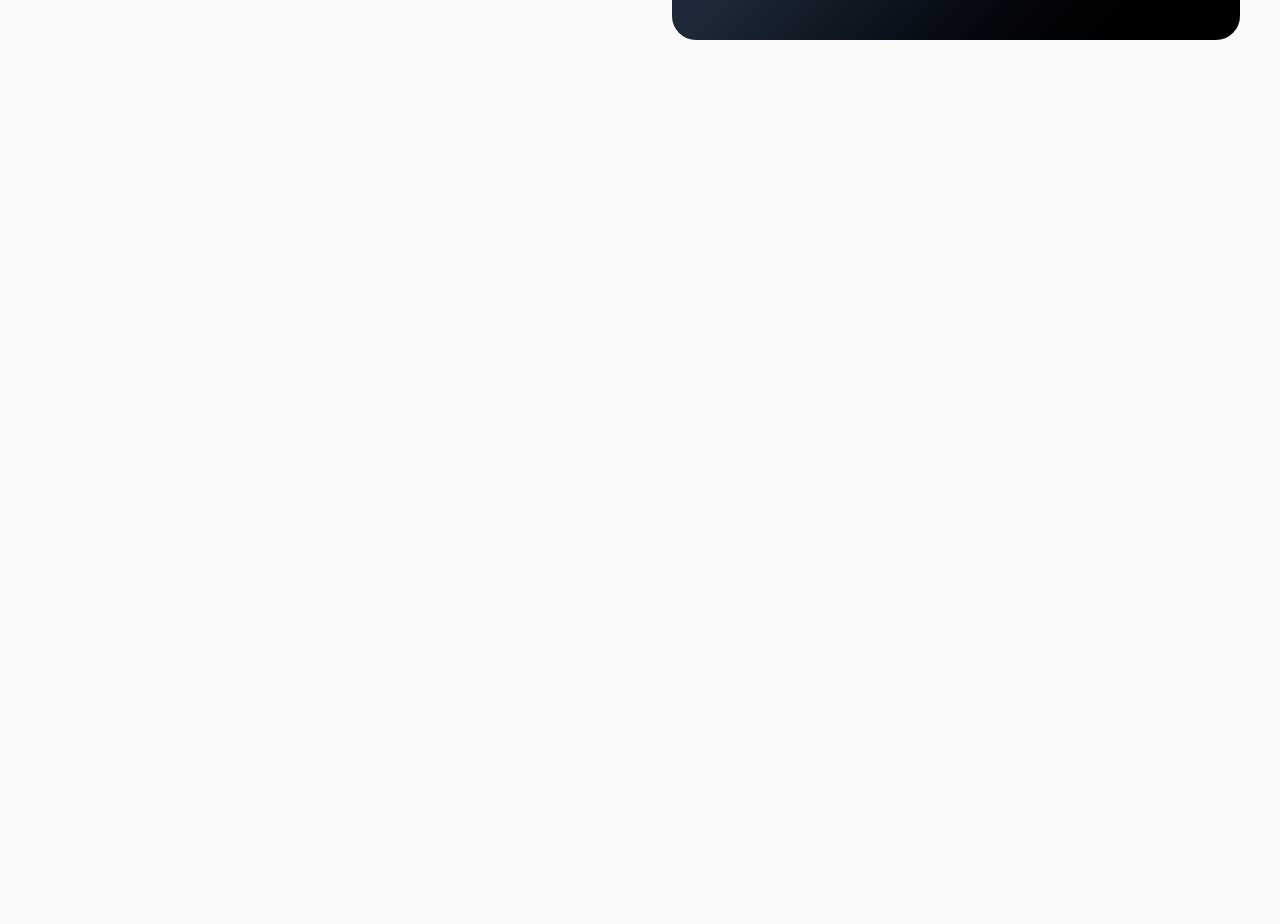
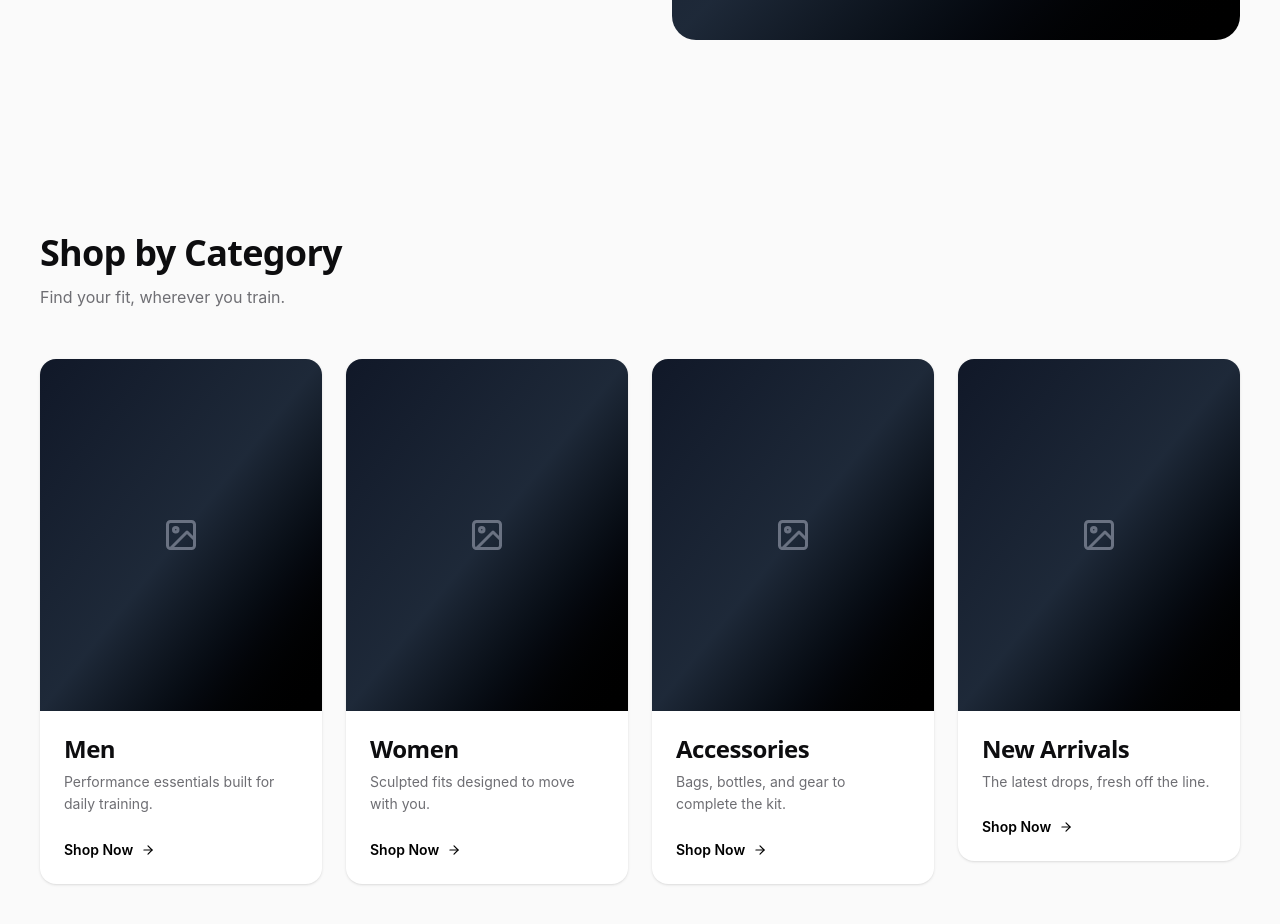
Before and after one commit to shaamilll/FitForge, a React (Vite) app: page / in a window 1280 px wide. Shown: the part 680-1604 px from the top of the page. Before the commit the page ends 816 px from the top, so only its background shows below. Built offline with nearby package versions, Linux system fonts and the light colour scheme.

Commit message:
feat: add featured categories

```diff
--- a/src/App.jsx
+++ b/src/App.jsx
@@ -1,5 +1,6 @@
 import Navbar from "./components/Navbar/Navbar";
 import Hero from "./components/Hero/Hero";
+import Categories from "./components/Categories/Categories";
 
 /**
  * App.jsx
@@ -17,7 +18,8 @@ function App() {
   return (
     <div className="min-h-screen bg-forge-white text-forge-black">
       <Navbar />
-      <Hero />
+<Hero />
+<Categories />
     </div>
   );
 }
--- /dev/null
+++ b/src/components/Categories/Categories.jsx
@@ -0,0 +1,79 @@
+import React from "react";
+import { motion } from "framer-motion";
+import CategoryCard from "./CategoryCard";
+import { CATEGORIES } from "../../constants/categories";
+
+// Same stagger pattern used in the Hero: the parent controls timing,
+// each child just declares its own hidden/visible state.
+const gridVariants = {
+  hidden: {},
+  visible: {
+    transition: { staggerChildren: 0.12 },
+  },
+};
+
+const cardVariants = {
+  hidden: { opacity: 0, y: 24 },
+  visible: {
+    opacity: 1,
+    y: 0,
+    transition: { duration: 0.5, ease: "easeOut" },
+  },
+};
+
+/**
+ * Categories
+ * "Featured Categories" section, placed directly below the Hero.
+ * Shows a heading, subtitle, and a responsive grid of CategoryCards.
+ *
+ * Why it exists:
+ * Per the Component Order, this is the next step after Hero — it
+ * gives visitors quick entry points into the catalog (Men, Women,
+ * Accessories, New Arrivals) before any real product data exists.
+ *
+ * Animation note:
+ * Unlike the Hero (which animates on page load), this section is
+ * further down the page, so it uses `whileInView` — the cards only
+ * animate in once the user scrolls to them, not immediately on load.
+ * `viewport={{ once: true }}` means the animation plays once and
+ * doesn't replay every time the user scrolls back up/down past it.
+ */
+const Categories = () => {
+  return (
+    <section
+      aria-labelledby="categories-heading"
+      className="mx-auto max-w-7xl px-6 py-16 lg:px-10 lg:py-24"
+    >
+      <div className="mb-12 flex flex-col items-start gap-3">
+        <h2
+          id="categories-heading"
+          className="text-3xl font-bold tracking-tight text-black sm:text-4xl"
+        >
+          Shop by Category
+        </h2>
+        <p className="max-w-md text-base text-gray-600">
+          Find your fit, wherever you train.
+        </p>
+      </div>
+
+      <motion.div
+        variants={gridVariants}
+        initial="hidden"
+        whileInView="visible"
+        viewport={{ once: true, amount: 0.2 }}
+        className="grid grid-cols-1 gap-6 sm:grid-cols-2 lg:grid-cols-4"
+      >
+        {CATEGORIES.map((category) => (
+          <motion.div key={category.id} variants={cardVariants}>
+            <CategoryCard
+              name={category.name}
+              description={category.description}
+            />
+          </motion.div>
+        ))}
+      </motion.div>
+    </section>
+  );
+};
+
+export default Categories;
--- /dev/null
+++ b/src/components/Categories/CategoryCard.jsx
@@ -0,0 +1,58 @@
+import React from "react";
+import { motion } from "framer-motion";
+import { FiArrowRight, FiImage } from "react-icons/fi";
+
+/**
+ * CategoryCard
+ * A single category tile (Men, Women, Accessories, New Arrivals).
+ *
+ * Why it exists:
+ * The Categories section renders four of these, each with the same
+ * shape: image, name, description, "Shop Now" CTA, and a hover
+ * animation. Pulling this into one reusable component means the grid
+ * in Categories.jsx just maps over data and renders this — no
+ * duplicated markup for four near-identical cards.
+ *
+ * Props:
+ * - name:        category name, e.g. "Men"
+ * - description: one-line supporting text
+ * - onClick:     handler for the "Shop Now" CTA (wired up later once
+ *                routing exists)
+ */
+const CategoryCard = ({ name, description, onClick }) => {
+  return (
+    // whileHover lets Framer Motion animate scale/elevation purely on
+    // hover, without needing separate mouse-enter/leave state.
+    <motion.article
+      whileHover={{ y: -6, scale: 1.02 }}
+      transition={{ type: "spring", stiffness: 300, damping: 20 }}
+      className="group flex flex-col overflow-hidden rounded-2xl bg-white shadow-sm hover:shadow-xl transition-shadow duration-300"
+    >
+      {/* Image placeholder: same "gradient + icon" pattern used in the
+          Hero, kept local here since it's small and specific to a card. */}
+      <div
+        role="img"
+        aria-label={`${name} category placeholder image`}
+        className="flex aspect-[4/5] w-full items-center justify-center bg-gradient-to-br from-gray-900 via-gray-800 to-black"
+      >
+        <FiImage className="text-4xl text-gray-500 transition-transform duration-300 group-hover:scale-110" />
+      </div>
+
+      <div className="flex flex-1 flex-col gap-2 p-6">
+        <h3 className="text-lg font-bold text-black">{name}</h3>
+        <p className="text-sm leading-relaxed text-gray-600">{description}</p>
+
+        <button
+          type="button"
+          onClick={onClick}
+          className="mt-4 inline-flex w-fit items-center gap-2 text-sm font-semibold text-black transition-colors duration-300 hover:text-orange-500 focus-visible:outline-none focus-visible:ring-2 focus-visible:ring-orange-500 rounded-sm"
+        >
+          Shop Now
+          <FiArrowRight className="transition-transform duration-300 group-hover:translate-x-1" />
+        </button>
+      </div>
+    </motion.article>
+  );
+};
+
+export default CategoryCard;
--- /dev/null
+++ b/src/constants/categories.js
@@ -0,0 +1,36 @@
+/**
+ * categories.js
+ *
+ * Why it exists:
+ * The Categories section needs to loop over four categories to render
+ * one card each. Instead of hardcoding that array inside a component
+ * file (mixing data with UI), it lives here in /constants — matching
+ * the project's existing folder structure, and separating "what the
+ * data is" from "how it's displayed" (the same UI/logic separation
+ * rule already used for the Navbar's NAV_ITEMS).
+ *
+ * If a category is added, renamed, or removed, this is the only file
+ * that needs to change — Categories.jsx will pick it up automatically.
+ */
+export const CATEGORIES = [
+  {
+    id: "men",
+    name: "Men",
+    description: "Performance essentials built for daily training.",
+  },
+  {
+    id: "women",
+    name: "Women",
+    description: "Sculpted fits designed to move with you.",
+  },
+  {
+    id: "accessories",
+    name: "Accessories",
+    description: "Bags, bottles, and gear to complete the kit.",
+  },
+  {
+    id: "new-arrivals",
+    name: "New Arrivals",
+    description: "The latest drops, fresh off the line.",
+  },
+];
```
